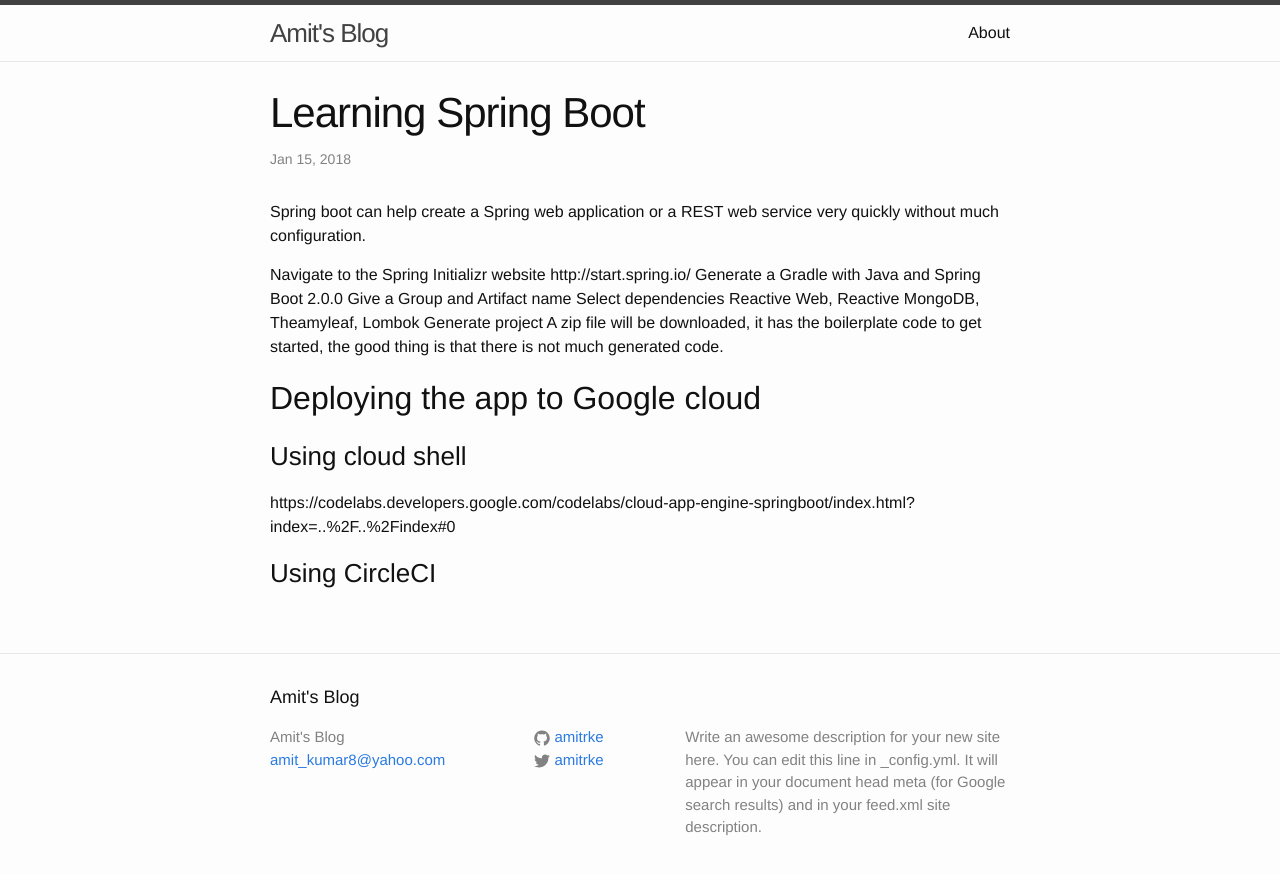
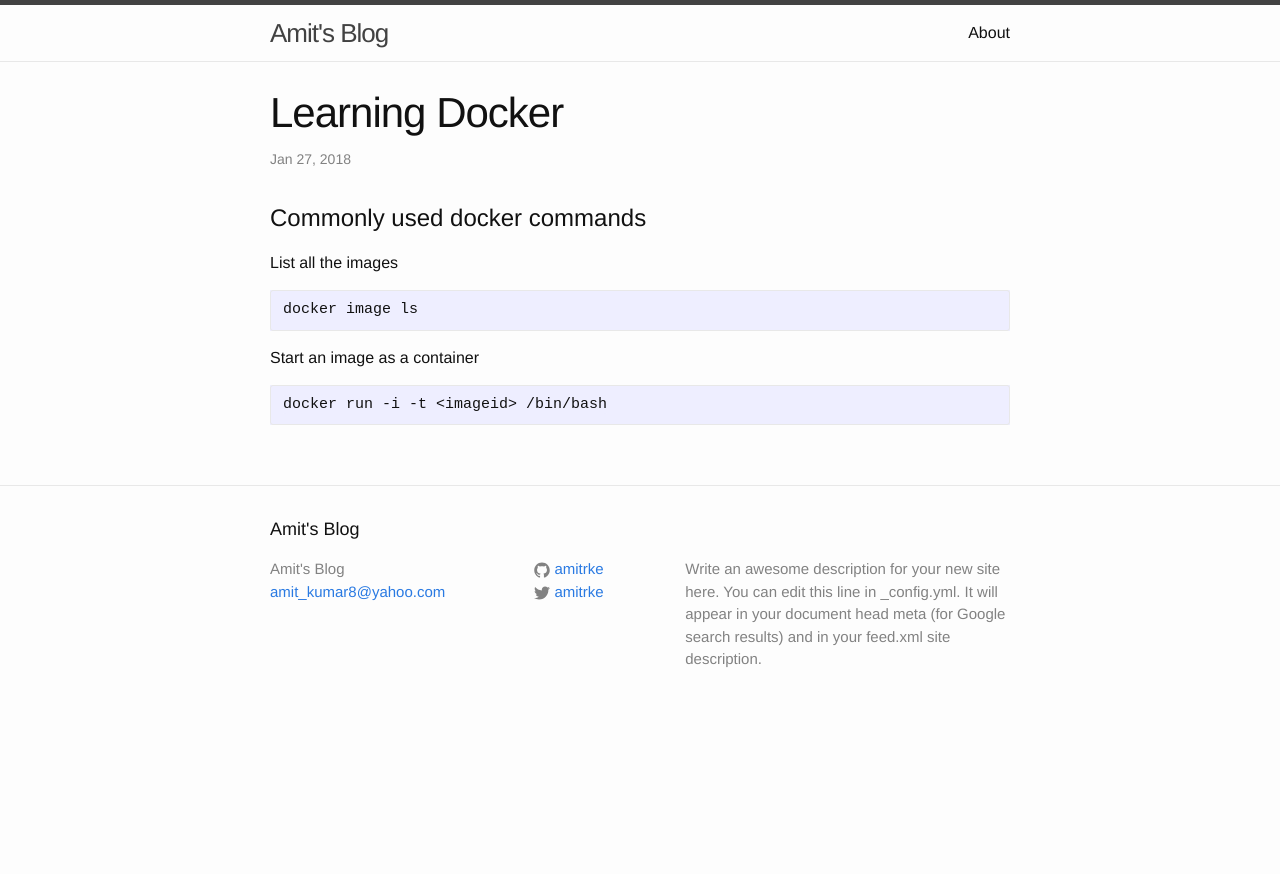
Before and after one commit to amitrke/amitrke.github.io, a Jekyll site: the page built from _posts/2018-01-26-Learning-Docker.markdown, in a window 1280 px wide. Shown: the top 874 px of the page. Built offline with Jekyll 4.4.1, drawn with Linux system fonts in a browser that asks for light colours.

Commit message:
Updated docker learning page

````diff
--- a/_posts/2018-01-26-Learning-Docker.markdown
+++ b/_posts/2018-01-26-Learning-Docker.markdown
@@ -1,25 +1,20 @@
 ---
 layout: post
-title:  "Learning Spring Boot"
-date:   2018-01-14 21:14:30 -0500
+title:  "Learning Docker"
+date:   2018-01-26 21:14:30 -0500
 categories: Technology
 ---
 
-Spring boot can help create a Spring web application or a REST web service very quickly without much configuration.
+# Commonly used docker commands
 
-Navigate to the Spring Initializr website http://start.spring.io/
-Generate a Gradle with Java and Spring Boot 2.0.0
-Give a Group and Artifact name
-Select dependencies
-    Reactive Web, Reactive MongoDB, Theamyleaf, Lombok
-Generate project
-A zip file will be downloaded, it has the boilerplate code to get started, the good thing is that there is not much generated code.
+List all the images
 
+```
+docker image ls
+```
 
-## Deploying the app to Google cloud
+Start an image as a container
 
-### Using cloud shell
-
-https://codelabs.developers.google.com/codelabs/cloud-app-engine-springboot/index.html?index=..%2F..%2Findex#0
-
-### Using CircleCI
+```
+docker run -i -t <imageid> /bin/bash
+```
````
